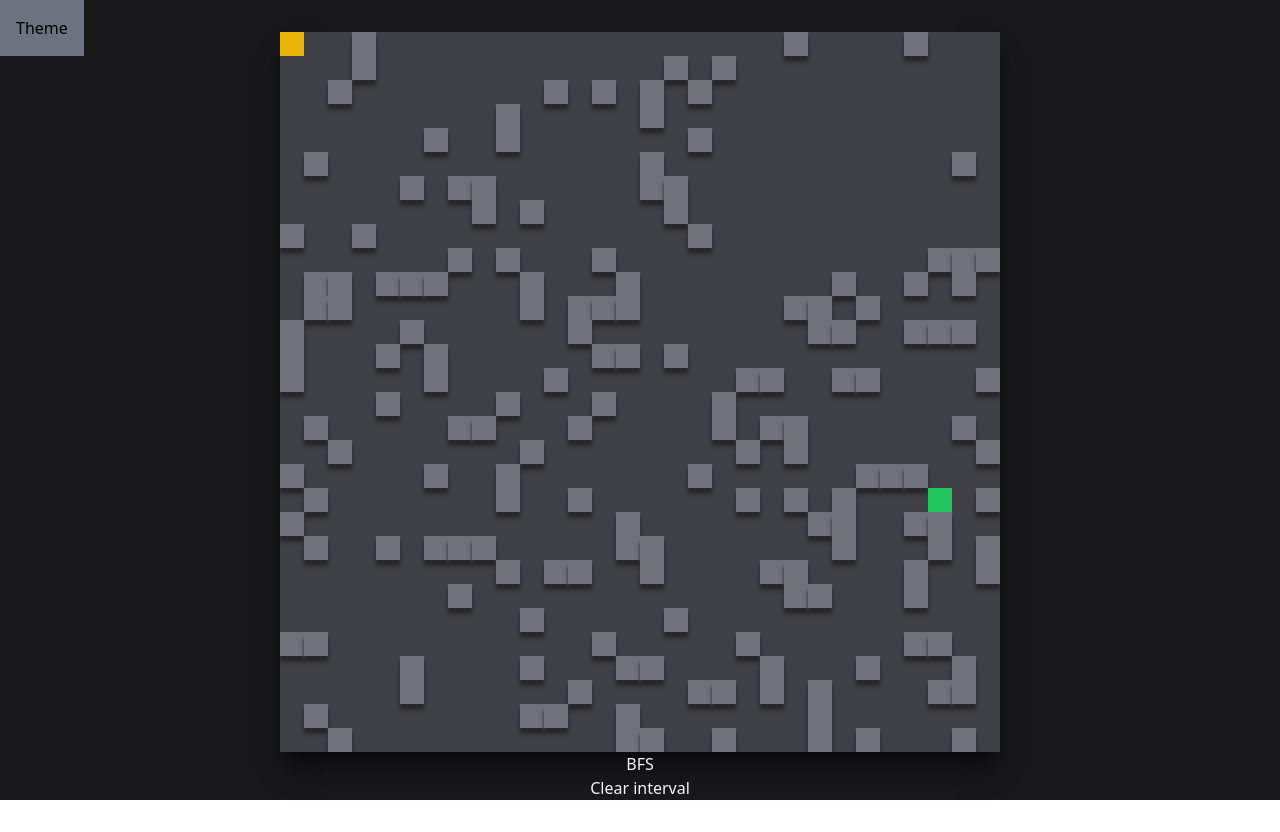
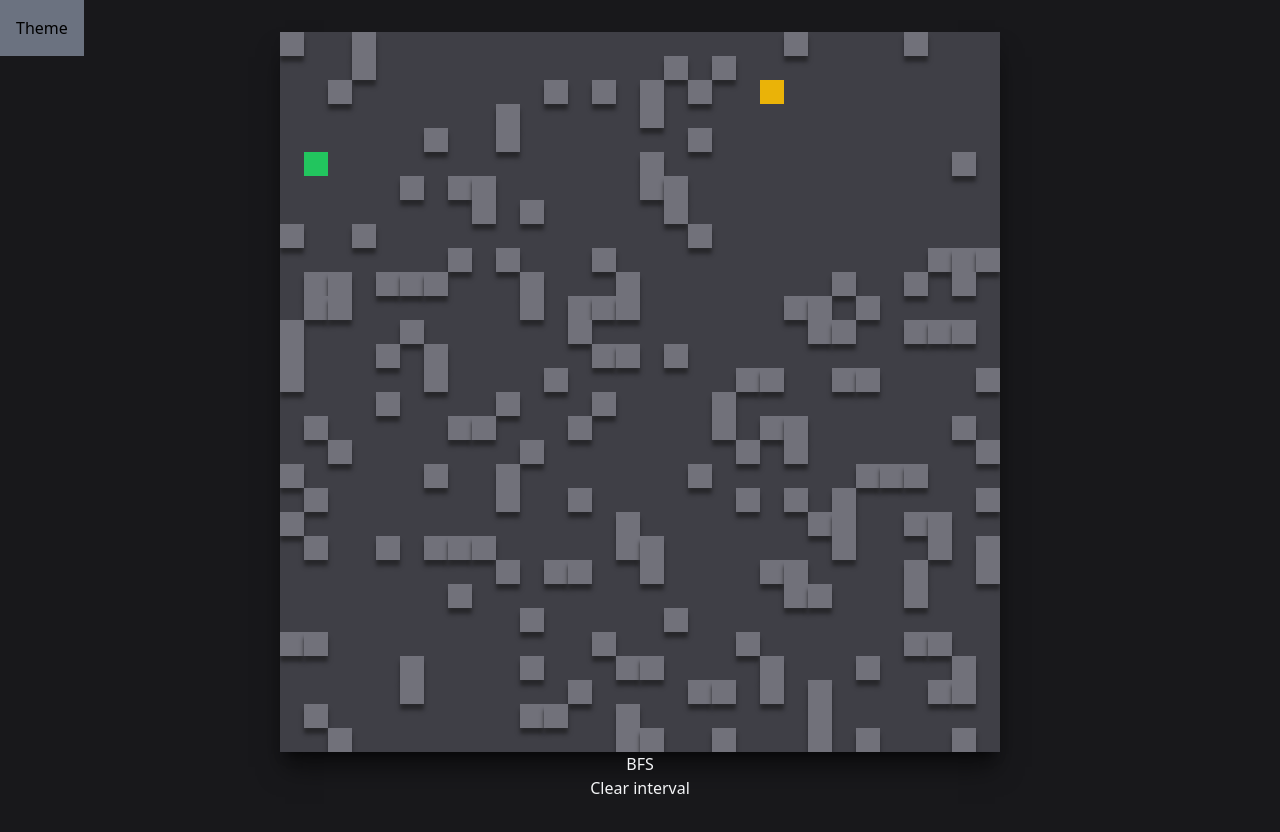
Before and after one commit to viconx98/path_finder_viz, a React (Vite) app: page / in a window 1280 px wide. Built offline with nearby package versions, Linux system fonts and the light colour scheme.

Commit message:
Minor refactoring

```diff
--- a/src/App.tsx
+++ b/src/App.tsx
@@ -11,7 +11,7 @@
     <div className={currentTheme === "dark" ? "dark" : "light"}>
       <button className="fixed p-4 bg-gray-500" onClick={() => dispatch(setCurrentTheme(currentTheme === "dark" ? "light" : "dark"))}>Theme</button>
 
-      <main className="w-full h-screen bg-gray-200 dark:bg-zinc-900 text-zinc-900 dark:text-gray-100">
+      <main className="w-full min-h-screen bg-gray-200 dark:bg-zinc-900 text-zinc-900 dark:text-gray-100">
         <VisualizerPage/>
       </main>
     </div>
--- a/src/components/Cell.tsx
+++ b/src/components/Cell.tsx
@@ -27,7 +27,7 @@
             cell.state === "finish" ? "bg-green-500" : "",
             cell.state === "start" ? "bg-yellow-500" : "",
             isVisited && cell.state !== "start" && cell.state !== "finish" ? "bg-orange-500/50" : "",
-            isPath && cell.state !== "start" && cell.state !== "finish" ? "bg-green-500/70" : ""
+            isPath && cell.state !== "start" && cell.state !== "finish" ? "bg-green-500/50" : ""
         )}>
     </div>
 }
--- a/src/pages/VisualizerPage.tsx
+++ b/src/pages/VisualizerPage.tsx
@@ -26,14 +26,14 @@
     }, [algorithmStatus])
 
     const startPathFinding = () => {
-        if (algorithmStatus === "stopped") {
-            dispatch(setupAlgorithmLoop())
+        if (algorithmStatus !== "stopped") return
 
-            intervalRef.current = setInterval(() => {
-                console.log("setInterval", algorithmStatus)
-                dispatch(runAlgorithmLoop())
-            })
-        }
+        dispatch(setupAlgorithmLoop())
+
+        intervalRef.current = setInterval(() => {
+            console.log("setInterval", algorithmStatus)
+            dispatch(runAlgorithmLoop())
+        })
     }
 
     return <div className="flex flex-col items-center p-8">
@@ -65,6 +65,12 @@
             </section>
         }
 
+        {
+            algorithmStatus === "completed" && validPath.length === 0 && <p className="py-4 text-red-400 font-semibold">
+                Path from start to finish doesn't exist with current movements
+            </p>
+        }
+
 
         <button onClick={startPathFinding}>BFS</button>
         <button onClick={() => {if (intervalRef.current) clearInterval(intervalRef.current)}}>Clear interval</button>
@@ -84,6 +90,11 @@
 // TODO: Control to select time between steps
 // TODO: Lock down the user interactions while BFS/DFS is running
 // TODO: Diagonal movements
+// TODO: Random maze that actually looks like maze instead of randomly scattered blocks
+
+// TODO: Check BFS/DFS behaviour
+// - If found, mark the finish right inside the offset loop instead of marking it after pop to stop the DFS from running redundantly
+// - Check for duplicate pushes
 
 // TODO: Experiment with async thunks instead of setInterval
 // TODO: Controls or page to change the height and width of the maze
--- a/src/slices/visualizerSlice.ts
+++ b/src/slices/visualizerSlice.ts
@@ -16,6 +16,7 @@
 
     array: [number, number, [number, number][]][]
     validPath: [number, number][]
+    algorithm: "bfs" | "dfs",
     algorithmStatus: "stopped" | "running" | "completed"
 }
 
@@ -34,6 +35,7 @@
 
     array: [],
     validPath: [],
+    algorithm: "dfs",
     algorithmStatus: "stopped"
 }
 
@@ -42,7 +44,7 @@
     initialState,
     reducers: {
         initializeMaze(state, action: PayloadAction<void>) {
-            const [maze, start, finish] = generateMaze(state.mazeWidth, state.mazeHeight, 20, true, false)
+            const [maze, start, finish] = generateMaze(state.mazeWidth, state.mazeHeight, 20, false, false)
             state.maze = maze
             state.visitedMaze = generateVisitedMaze(state.mazeWidth, state.mazeHeight)
 
@@ -82,7 +84,7 @@
                 return
             }
 
-            const currentCell = state.array.shift()
+            const currentCell = state.algorithm === "bfs" ? state.array.shift() : state.array.pop()
 
             // Array is empty and there are no more cells to search, meaning no path was found
             if (currentCell === undefined) {
@@ -101,7 +103,7 @@
                 return
             }
 
-            // Push next possible adjacent cells to the current cell
+            // Push next possible adjacent cells into the array
             for (const [offsetX, offsetY] of OFFSETS_SIMPLE) {
                 const nextRow = currentRow + offsetX
                 const nextCol = currentCol + offsetY
```
